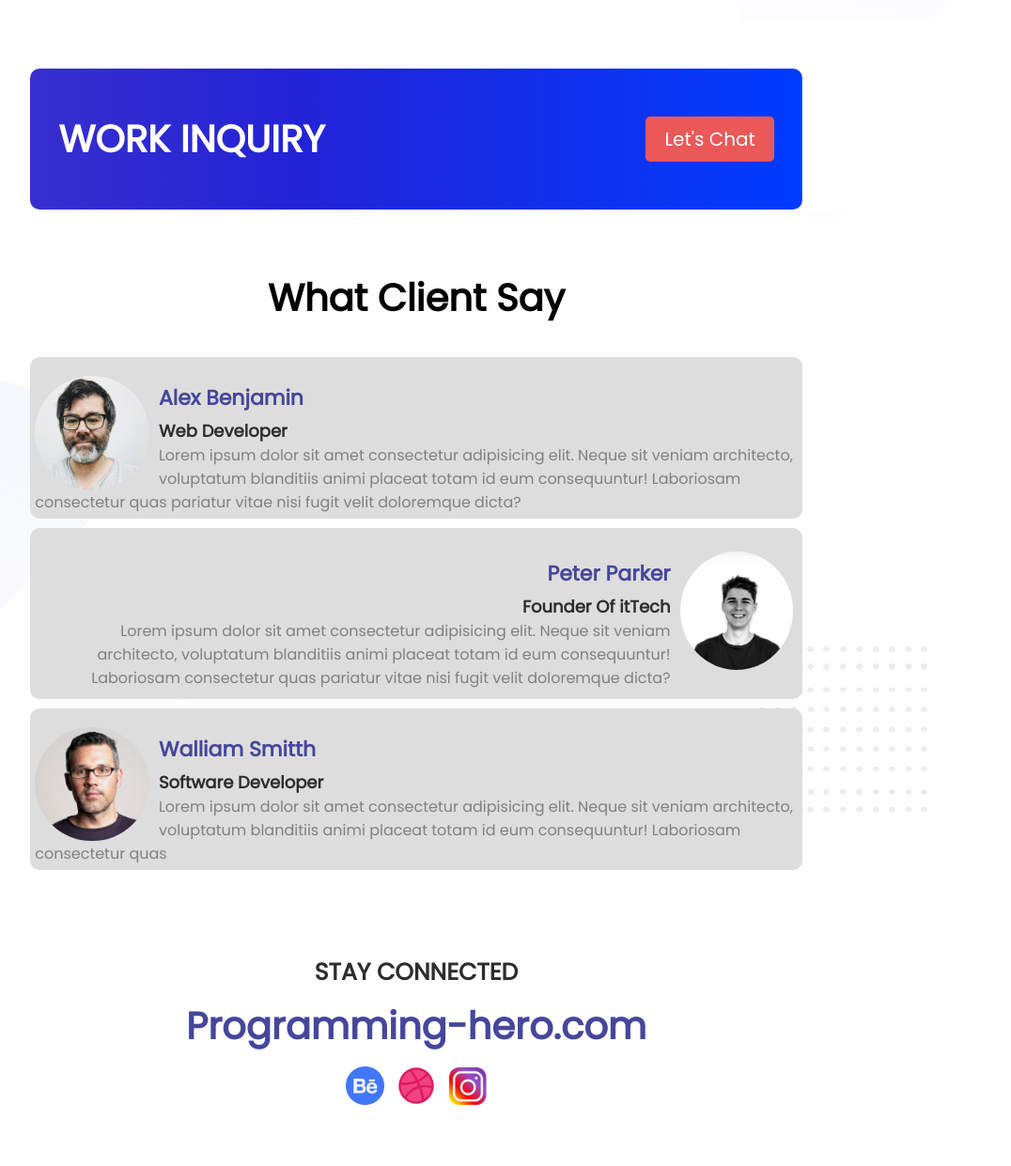
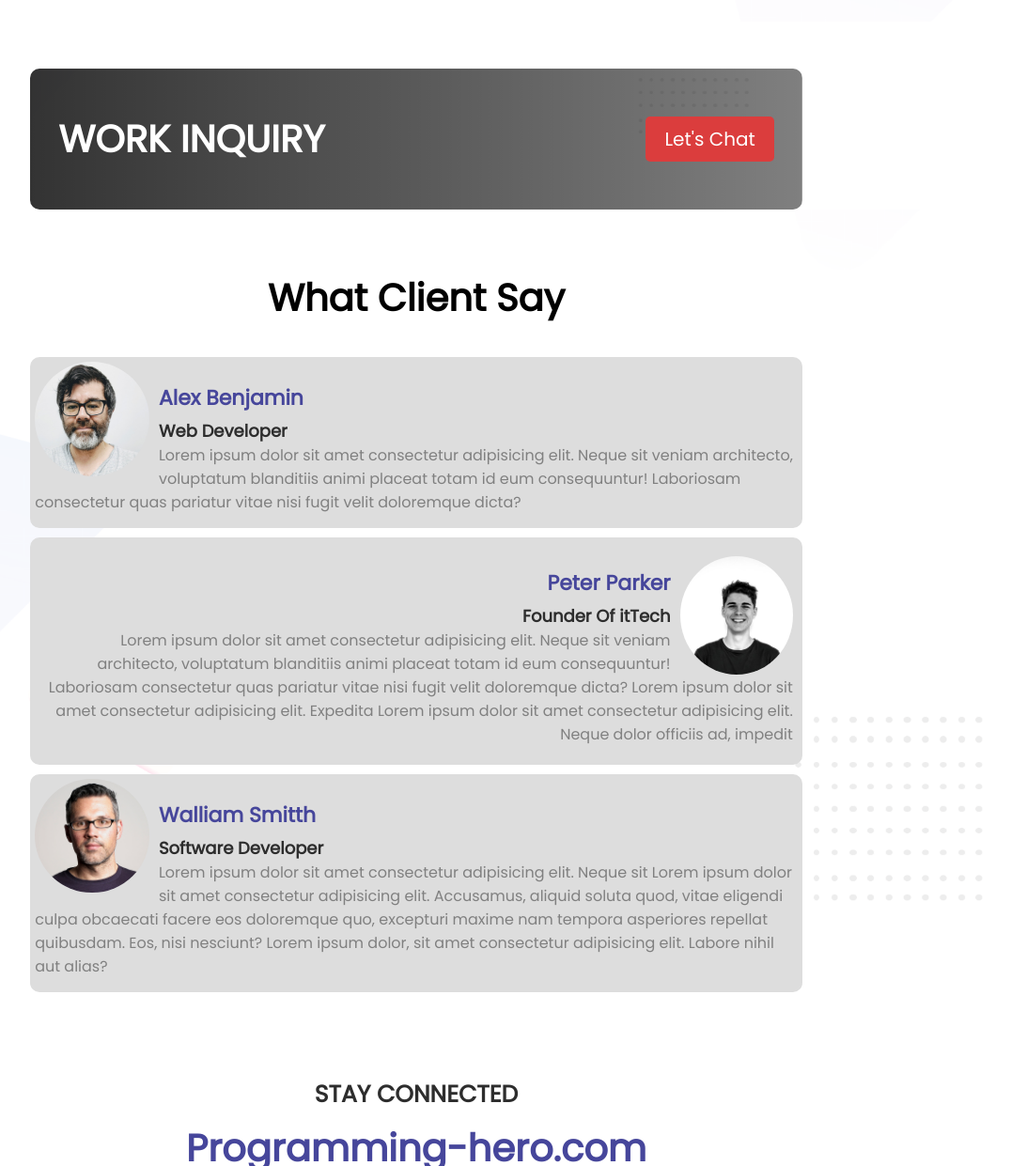
Before and after one commit to jonytalukdar/my-portfolio, a plain HTML site: page index.html in a window 1280 px wide. Shown: the part 2000-3241 px from the top of the page at 94% size, without its empty margins (197-1273 px from the left). Drawn offline with Linux system fonts and the light colour scheme.

Commit message:
added some line in css file

```diff
--- a/index.html
+++ b/index.html
@@ -113,7 +113,9 @@
               Lorem ipsum dolor sit amet consectetur adipisicing elit. Neque sit
               veniam architecto, voluptatum blanditiis animi placeat totam id
               eum consequuntur! Laboriosam consectetur quas pariatur vitae nisi
-              fugit velit doloremque dicta?
+              fugit velit doloremque dicta? Lorem ipsum dolor sit amet
+              consectetur adipisicing elit. Expedita Lorem ipsum dolor sit amet
+              consectetur adipisicing elit. Neque dolor officiis ad, impedit
             </p>
           </div>
         </div>
@@ -127,8 +129,11 @@
             <h4>Software Developer</h4>
             <p>
               Lorem ipsum dolor sit amet consectetur adipisicing elit. Neque sit
-              veniam architecto, voluptatum blanditiis animi placeat totam id
-              eum consequuntur! Laboriosam consectetur quas
+              Lorem ipsum dolor sit amet consectetur adipisicing elit.
+              Accusamus, aliquid soluta quod, vitae eligendi culpa obcaecati
+              facere eos doloremque quo, excepturi maxime nam tempora asperiores
+              repellat quibusdam. Eos, nisi nesciunt? Lorem ipsum dolor, sit
+              amet consectetur adipisicing elit. Labore nihil aut alias?
             </p>
           </div>
         </div>
--- a/style.css
+++ b/style.css
@@ -129,14 +129,14 @@ img {
 
 #work-inquiry {
   background-image: linear-gradient(
-      90deg,
-      #372fce 0%,
-      #2323d6 35%,
-      #003cff 100%
+      to right,
+      rgba(0, 0, 0, 0.8),
+      rgba(0, 0, 0, 0.5)
     ),
     url(images/footer-bg.png);
+  /* background-image: url(images/Group_33094_1.png); */
   background-repeat: no-repeat;
-  background-position: center;
+  background-position: center bottom;
   background-size: cover;
   width: 65%;
   height: 150px;
@@ -154,7 +154,7 @@ img {
 }
 
 .lets-button {
-  background-color: #ea5858;
+  background-color: #db3d3d;
   color: white;
   text-decoration: none;
   font-size: 20px;
@@ -204,6 +204,8 @@ img {
 
 .review {
   background-color: #ddd;
+  width: 100%;
+  height: 100%;
   padding: 5px;
   border-radius: 10px;
   margin-bottom: 10px;
@@ -223,13 +225,14 @@ img {
   font-size: 16px;
   color: gray;
   margin: 0;
+  margin-bottom: 10px;
 }
 
 .clients-review .review img {
   width: 15%;
   float: left;
   border-radius: 50%;
-  margin-top: 15px;
+  margin-top: 0px;
   margin-right: 10px;
 }
 
@@ -245,7 +248,7 @@ img {
   float: right;
   width: 15%;
   border-radius: 50%;
-  margin-top: 15px;
+  margin-top: 10px;
   margin-left: 10px;
 }
 
@@ -263,4 +266,5 @@ img {
   font-size: 16px;
   color: gray;
   margin: 0;
+  padding-bottom: 10px;
 }
```
Also changed, not shown: 1 other file.
